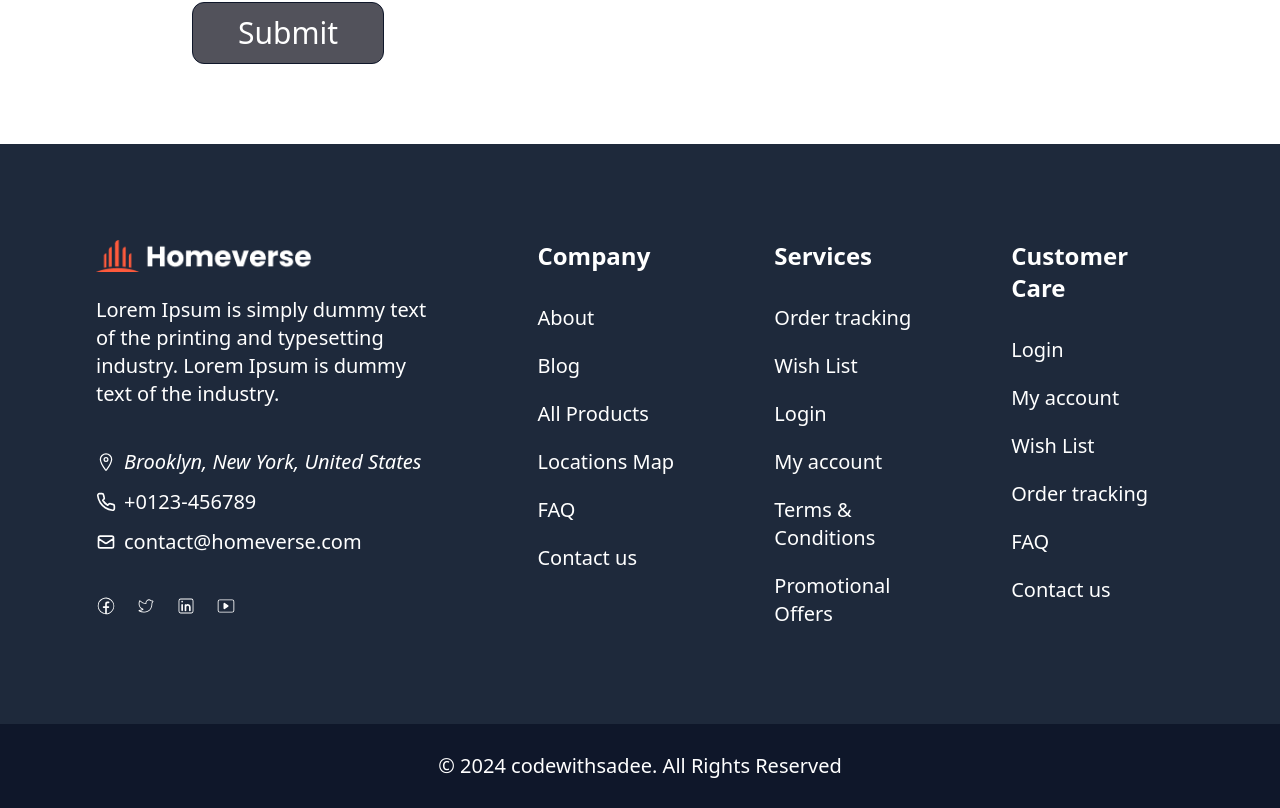
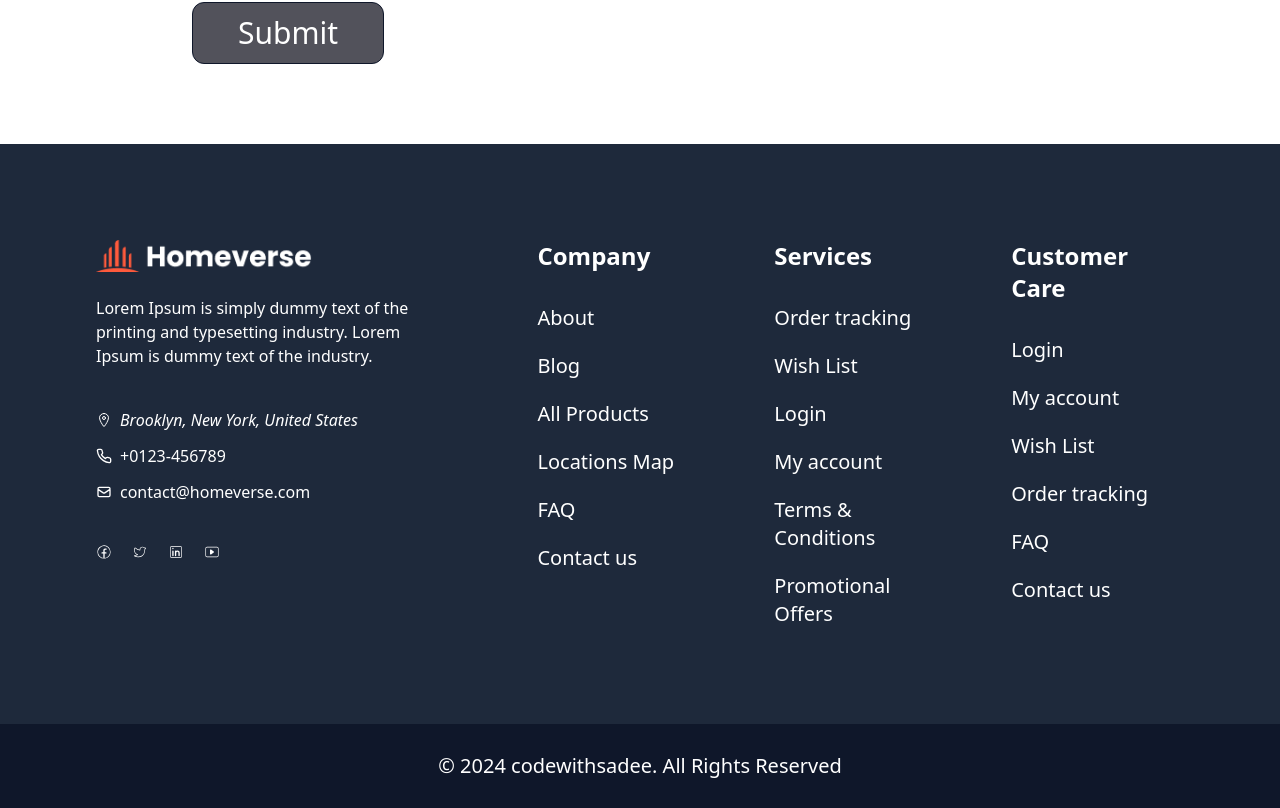
Before and after one commit to Bushra-naeem/real-estate-website, a React (Vite) app: page / in a window 1280 px wide. Shown: the part 4957-5765 px from the top of the page. Built offline with nearby package versions, Linux system fonts and the light colour scheme.

Commit message:
Update Footer.jsx

```diff
--- a/src/components/Footer.jsx
+++ b/src/components/Footer.jsx
@@ -10,7 +10,7 @@ export default function Footer() {
   return (
     <>
     <footer className='bg-slate-800 text-white flex flex-col space-y-2 lg:space-y-0 lg:flex-row px-8 md:px-32 lg:px-24 py-20 sm:py-24 gap-16 lg:gap-24'>
-      <div className='w-full lg:w-1/3 flex flex-col text-sm md:text-base lg:text-xl gap-8 sm:gap-10'>
+      <div className='w-full lg:w-1/3 flex flex-col text-sm md:text-base gap-8 sm:gap-10'>
         <div className=''>
           <a href='' className='mx-auto'>
             <img src={logolight} alt="Company Logo" className='mb-6 h-8' />
```
